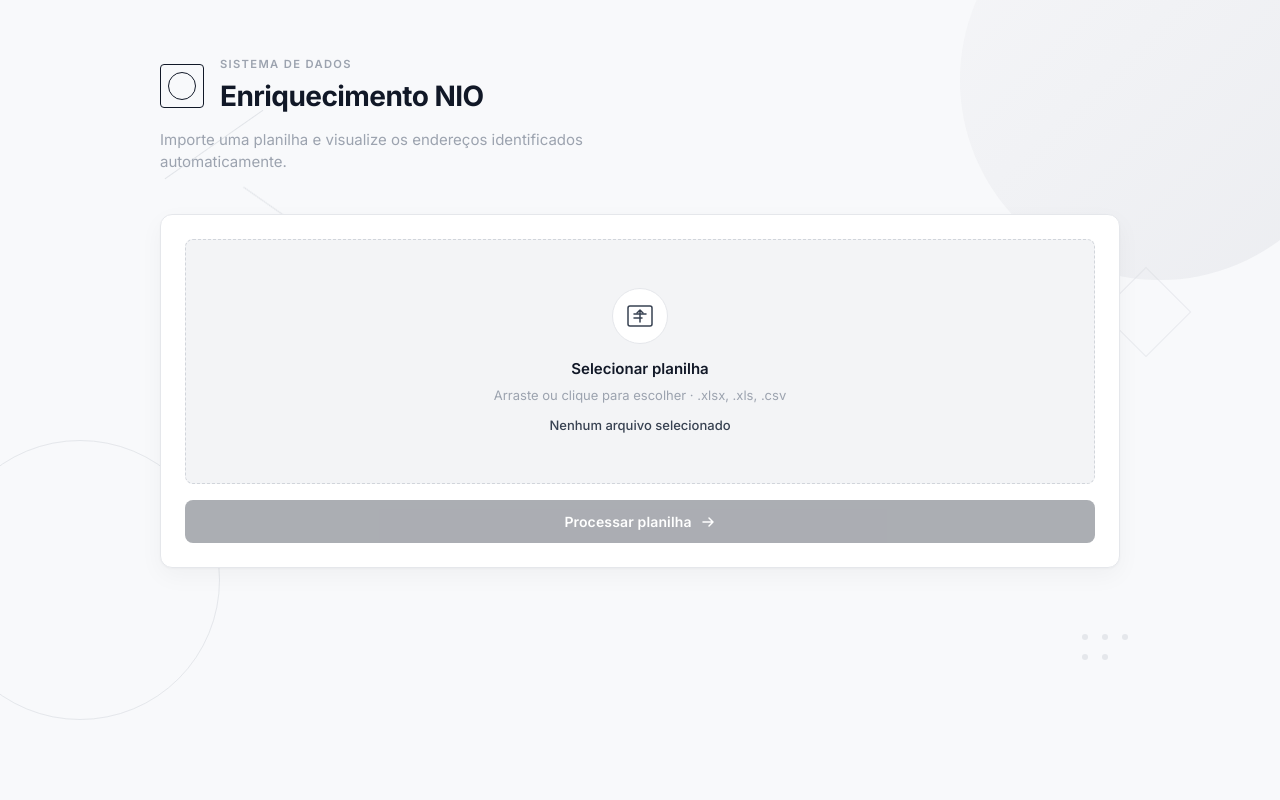
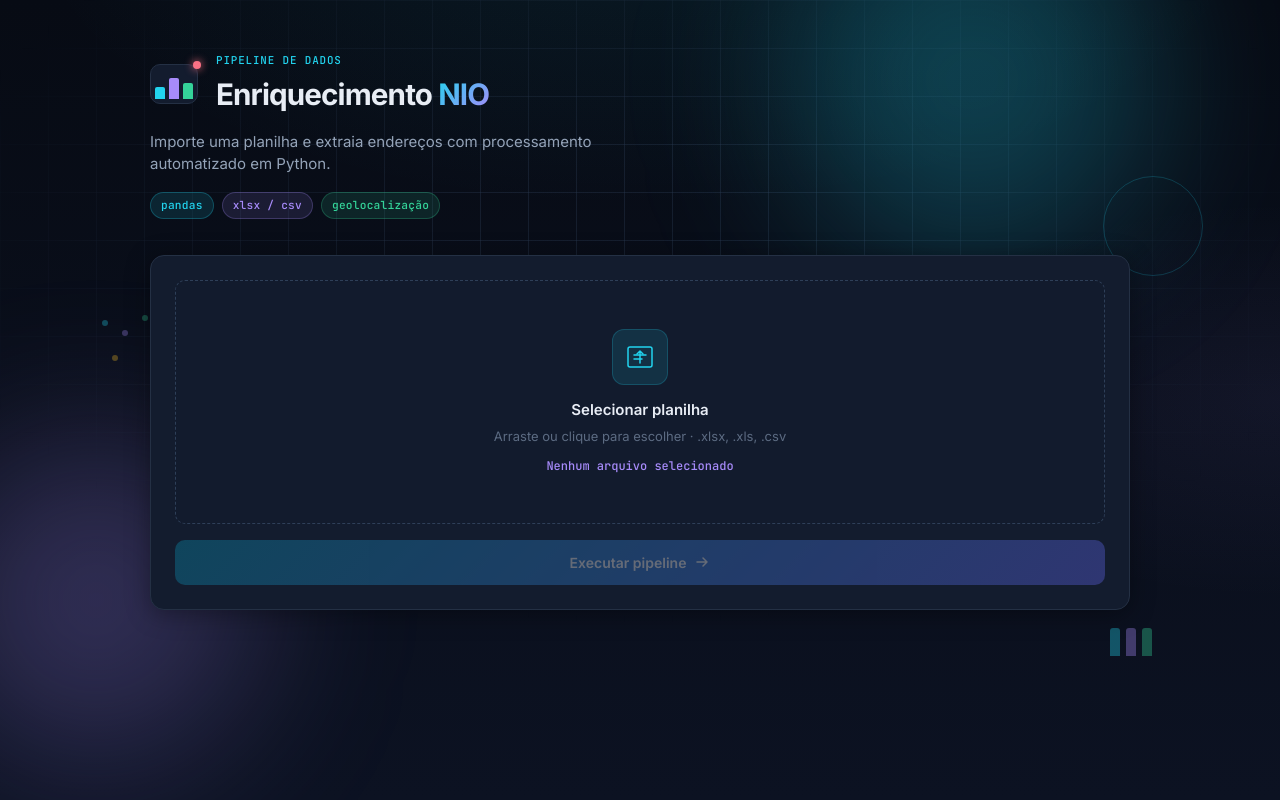
Before and after one commit to 0125mateus/mailing-enderecos, a Django app: page / in a window 1280 px wide. Run offline with Django 5.2, Linux system fonts and the light colour scheme.

Commit message:
Redesign com estética de ciência de dados: tema escuro e paleta viz.
Ciano, violeta e esmeralda com grid, tipografia mono e KPI cards.

Co-authored-by: Cursor <cursoragent@cursor.com>

```diff
--- a/static/css/style.css
+++ b/static/css/style.css
@@ -1,22 +1,39 @@
 :root {
-    --bg: #f8f9fb;
-    --surface: #ffffff;
-    --text: #111827;
-    --text-secondary: #374151;
-    --muted: #9ca3af;
-    --border: #e5e7eb;
-    --border-strong: #d1d5db;
-    --accent: #111827;
-    --accent-light: #f3f4f6;
-    --highlight: #f0fdf4;
-    --highlight-border: #bbf7d0;
-    --highlight-text: #166534;
-    --error: #991b1b;
-    --error-bg: #fef2f2;
-    --info-bg: #f9fafb;
-    --radius: 12px;
-    --radius-sm: 8px;
-    --shadow: 0 1px 3px rgba(0, 0, 0, 0.04), 0 8px 24px rgba(0, 0, 0, 0.04);
+    --bg-deep: #070b14;
+    --bg: #0c1222;
+    --surface: #131c2e;
+    --surface-hover: #182338;
+    --surface-elevated: #1a2740;
+    --text: #e8edf5;
+    --text-secondary: #94a3b8;
+    --muted: #5c6b82;
+    --border: #243044;
+    --border-light: #2e3f58;
+
+    --cyan: #22d3ee;
+    --cyan-dim: rgba(34, 211, 238, 0.12);
+    --cyan-glow: rgba(34, 211, 238, 0.25);
+
+    --violet: #a78bfa;
+    --violet-dim: rgba(167, 139, 250, 0.12);
+    --violet-glow: rgba(167, 139, 250, 0.25);
+
+    --emerald: #34d399;
+    --emerald-dim: rgba(52, 211, 153, 0.12);
+    --emerald-glow: rgba(52, 211, 153, 0.25);
+
+    --coral: #fb7185;
+    --amber: #fbbf24;
+    --indigo: #818cf8;
+
+    --error: #fca5a5;
+    --error-bg: rgba(248, 113, 113, 0.1);
+    --error-border: rgba(248, 113, 113, 0.3);
+
+    --radius: 14px;
+    --radius-sm: 10px;
+    --shadow: 0 4px 24px rgba(0, 0, 0, 0.35);
+    --font-mono: "JetBrains Mono", "Fira Code", monospace;
 }
 
 * {
@@ -26,14 +43,19 @@
 body {
     margin: 0;
     min-height: 100vh;
-    font-family: "Inter", system-ui, -apple-system, sans-serif;
-    background: var(--bg);
+    font-family: "Inter", system-ui, sans-serif;
+    background: var(--bg-deep);
     color: var(--text);
     line-height: 1.5;
     -webkit-font-smoothing: antialiased;
 }
 
-/* ── Geometric background ── */
+.mono {
+    font-family: var(--font-mono);
+    font-variant-numeric: tabular-nums;
+}
+
+/* ── Background ── */
 
 .geo-bg {
     position: fixed;
@@ -41,76 +63,101 @@ body {
     overflow: hidden;
     pointer-events: none;
     z-index: 0;
+    background:
+        radial-gradient(ellipse 80% 60% at 50% -10%, rgba(34, 211, 238, 0.08) 0%, transparent 60%),
+        radial-gradient(ellipse 60% 50% at 100% 50%, rgba(167, 139, 250, 0.06) 0%, transparent 50%),
+        linear-gradient(180deg, var(--bg-deep) 0%, var(--bg) 100%);
+}
+
+.geo-grid {
+    position: absolute;
+    inset: 0;
+    background-image:
+        linear-gradient(rgba(46, 63, 88, 0.35) 1px, transparent 1px),
+        linear-gradient(90deg, rgba(46, 63, 88, 0.35) 1px, transparent 1px);
+    background-size: 48px 48px;
+    mask-image: radial-gradient(ellipse 70% 60% at 50% 30%, black 20%, transparent 80%);
 }
 
 .geo-shape {
     position: absolute;
 }
 
-.geo-circle {
-    top: -120px;
-    right: -80px;
-    width: 400px;
-    height: 400px;
+.geo-glow {
     border-radius: 50%;
-    background: linear-gradient(135deg, #f3f4f6 0%, #e5e7eb 100%);
-    opacity: 0.7;
+    filter: blur(80px);
+}
+
+.geo-glow-cyan {
+    top: -100px;
+    right: 10%;
+    width: 360px;
+    height: 360px;
+    background: var(--cyan-glow);
+}
+
+.geo-glow-violet {
+    bottom: 5%;
+    left: -5%;
+    width: 320px;
+    height: 320px;
+    background: var(--violet-glow);
 }
 
 .geo-ring {
-    bottom: 10%;
-    left: -60px;
-    width: 280px;
-    height: 280px;
+    top: 22%;
+    right: 6%;
+    width: 100px;
+    height: 100px;
     border-radius: 50%;
-    border: 1px solid #d1d5db;
-    opacity: 0.5;
+    border: 1px solid rgba(34, 211, 238, 0.2);
 }
 
-.geo-square {
-    top: 35%;
-    right: 8%;
-    width: 64px;
-    height: 64px;
-    border: 1px solid #d1d5db;
-    transform: rotate(45deg);
-    opacity: 0.4;
+.geo-bars {
+    bottom: 18%;
+    right: 12%;
+    display: flex;
+    align-items: flex-end;
+    gap: 6px;
+    height: 48px;
+    opacity: 0.35;
 }
 
-.geo-line {
-    top: 18%;
-    left: 12%;
-    width: 120px;
-    height: 1px;
-    background: #d1d5db;
-    transform: rotate(-35deg);
-    opacity: 0.6;
+.geo-bars::before,
+.geo-bars::after {
+    content: "";
+    display: block;
+    border-radius: 3px 3px 0 0;
 }
 
-.geo-line::after {
+.geo-bars::before {
+    width: 10px;
+    height: 28px;
+    background: var(--cyan);
+    box-shadow: 16px 0 0 var(--violet), 32px 0 0 var(--emerald);
+}
+
+.geo-scatter {
+    top: 40%;
+    left: 8%;
+    width: 80px;
+    height: 60px;
+    opacity: 0.3;
+}
+
+.geo-scatter::before {
     content: "";
     position: absolute;
-    top: 80px;
-    left: 40px;
-    width: 60px;
-    height: 1px;
-    background: #d1d5db;
-    transform: rotate(70deg);
-}
-
-.geo-dots {
-    bottom: 20%;
-    right: 15%;
     width: 6px;
     height: 6px;
     border-radius: 50%;
-    background: #d1d5db;
+    background: var(--cyan);
     box-shadow:
-        20px 0 0 #d1d5db,
-        40px 0 0 #d1d5db,
-        20px 20px 0 #d1d5db,
-        0 20px 0 #d1d5db;
-    opacity: 0.5;
+        20px 10px 0 var(--violet),
+        40px -5px 0 var(--emerald),
+        55px 25px 0 var(--coral),
+        10px 35px 0 var(--amber),
+        65px 40px 0 var(--indigo);
 }
 
 /* ── Layout ── */
@@ -118,70 +165,131 @@ body {
 .container {
     position: relative;
     z-index: 1;
-    width: min(960px, calc(100% - 48px));
+    width: min(980px, calc(100% - 48px));
     margin: 0 auto;
-    padding: 56px 0 80px;
+    padding: 52px 0 80px;
 }
 
 /* ── Header ── */
 
 .header {
-    margin-bottom: 40px;
+    margin-bottom: 36px;
 }
 
 .brand {
     display: flex;
     align-items: center;
-    gap: 16px;
-    margin-bottom: 12px;
+    gap: 18px;
+    margin-bottom: 14px;
 }
 
 .brand-mark {
     position: relative;
-    width: 44px;
-    height: 44px;
-    flex-shrink: 0;
+    display: flex;
+    align-items: flex-end;
+    gap: 4px;
+    width: 48px;
+    height: 40px;
+    padding: 4px;
+    background: var(--surface);
+    border: 1px solid var(--border);
+    border-radius: var(--radius-sm);
 }
 
-.mark-square {
-    position: absolute;
-    inset: 0;
-    border: 1.5px solid var(--accent);
-    border-radius: 4px;
-    transform: rotate(0deg);
+.mark-bar {
+    flex: 1;
+    border-radius: 2px 2px 0 0;
 }
 
-.mark-circle {
+.mark-bar-1 {
+    height: 40%;
+    background: var(--cyan);
+}
+
+.mark-bar-2 {
+    height: 70%;
+    background: var(--violet);
+}
+
+.mark-bar-3 {
+    height: 55%;
+    background: var(--emerald);
+}
+
+.mark-dot {
     position: absolute;
-    top: 8px;
-    left: 8px;
-    width: 28px;
-    height: 28px;
-    border: 1.5px solid var(--accent);
+    top: -4px;
+    right: -4px;
+    width: 8px;
+    height: 8px;
     border-radius: 50%;
+    background: var(--coral);
+    box-shadow: 0 0 8px var(--coral);
 }
 
 .brand-label {
-    margin: 0 0 2px;
-    font-size: 0.7rem;
-    font-weight: 600;
-    letter-spacing: 0.12em;
+    margin: 0 0 4px;
+    font-family: var(--font-mono);
+    font-size: 0.68rem;
+    font-weight: 500;
+    letter-spacing: 0.08em;
     text-transform: uppercase;
-    color: var(--muted);
+    color: var(--cyan);
 }
 
 .header h1 {
     margin: 0;
-    font-size: 1.75rem;
+    font-size: 1.85rem;
     font-weight: 700;
-    letter-spacing: -0.02em;
+    letter-spacing: -0.03em;
+}
+
+.accent-nio {
+    background: linear-gradient(135deg, var(--cyan) 0%, var(--violet) 100%);
+    -webkit-background-clip: text;
+    -webkit-text-fill-color: transparent;
+    background-clip: text;
 }
 
 .header-desc {
-    margin: 0;
-    max-width: 480px;
+    margin: 0 0 16px;
+    max-width: 520px;
     font-size: 0.9375rem;
-    color: var(--muted);
+    color: var(--text-secondary);
+}
+
+.header-tags {
+    display: flex;
+    flex-wrap: wrap;
+    gap: 8px;
+}
+
+.tag {
+    padding: 4px 10px;
+    border-radius: 999px;
+    font-family: var(--font-mono);
+    font-size: 0.7rem;
+    font-weight: 500;
+    letter-spacing: 0.02em;
+    border: 1px solid transparent;
+}
+
+.tag-cyan {
+    color: var(--cyan);
+    background: var(--cyan-dim);
+    border-color: rgba(34, 211, 238, 0.25);
+}
+
+.tag-violet {
+    color: var(--violet);
+    background: var(--violet-dim);
+    border-color: rgba(167, 139, 250, 0.25);
+}
+
+.tag-emerald {
+    color: var(--emerald);
+    background: var(--emerald-dim);
+    border-color: rgba(52, 211, 153, 0.25);
 }
 
 /* ── Cards ── */
@@ -207,17 +315,18 @@ body {
     align-items: center;
     gap: 6px;
     padding: 48px 24px;
-    border: 1px dashed var(--border-strong);
+    border: 1px dashed var(--border-light);
     border-radius: var(--radius-sm);
-    background: var(--accent-light);
+    background: rgba(19, 28, 46, 0.6);
     cursor: pointer;
     text-align: center;
-    transition: border-color 0.2s, background 0.2s;
+    transition: border-color 0.2s, background 0.2s, box-shadow 0.2s;
 }
 
 .upload-area:hover {
-    border-color: var(--accent);
-    background: #fafafa;
+    border-color: var(--cyan);
+    background: var(--surface-hover);
+    box-shadow: 0 0 0 1px rgba(34, 211, 238, 0.1), 0 0 24px rgba(34, 211, 238, 0.06);
 }
 
 .upload-icon {
@@ -227,10 +336,10 @@ body {
     width: 56px;
     height: 56px;
     margin-bottom: 8px;
-    border-radius: 50%;
-    background: var(--surface);
-    border: 1px solid var(--border);
-    color: var(--text-secondary);
+    border-radius: 12px;
+    background: var(--cyan-dim);
+    border: 1px solid rgba(34, 211, 238, 0.2);
+    color: var(--cyan);
 }
 
 .upload-area strong {
@@ -247,8 +356,10 @@ body {
 
 .file-name {
     margin-top: 4px;
+    font-family: var(--font-mono);
     font-weight: 500;
-    color: var(--text-secondary);
+    font-size: 0.75rem;
+    color: var(--violet);
 }
 
 #btn-processar {
@@ -258,21 +369,22 @@ body {
     gap: 8px;
     width: 100%;
     margin-top: 16px;
-    padding: 13px 20px;
+    padding: 14px 20px;
     border: none;
     border-radius: var(--radius-sm);
-    background: var(--accent);
+    background: linear-gradient(135deg, #0891b2 0%, #6366f1 100%);
     color: #fff;
     font-family: inherit;
     font-size: 0.875rem;
     font-weight: 600;
-    letter-spacing: 0.01em;
     cursor: pointer;
-    transition: opacity 0.2s, transform 0.15s;
+    transition: opacity 0.2s, transform 0.15s, box-shadow 0.2s;
+    box-shadow: 0 4px 16px rgba(99, 102, 241, 0.3);
 }
 
 #btn-processar:not(:disabled):hover {
-    opacity: 0.88;
+    opacity: 0.92;
+    box-shadow: 0 6px 24px rgba(99, 102, 241, 0.4);
 }
 
 #btn-processar:not(:disabled):active {
--- a/templates/index.html
+++ b/templates/index.html
@@ -8,31 +8,39 @@
     {% load static %}
     <link rel="preconnect" href="https://fonts.googleapis.com">
     <link rel="preconnect" href="https://fonts.gstatic.com" crossorigin>
-    <link href="https://fonts.googleapis.com/css2?family=Inter:wght@400;500;600;700&display=swap" rel="stylesheet">
+    <link href="https://fonts.googleapis.com/css2?family=Inter:wght@400;500;600;700&family=JetBrains+Mono:wght@400;500;600;700&display=swap" rel="stylesheet">
     <link rel="stylesheet" href="{% static 'css/style.css' %}">
 </head>
 <body>
     <div class="geo-bg" aria-hidden="true">
-        <div class="geo-shape geo-circle"></div>
+        <div class="geo-grid"></div>
+        <div class="geo-shape geo-glow geo-glow-cyan"></div>
+        <div class="geo-shape geo-glow geo-glow-violet"></div>
         <div class="geo-shape geo-ring"></div>
-        <div class="geo-shape geo-square"></div>
-        <div class="geo-shape geo-line"></div>
-        <div class="geo-shape geo-dots"></div>
+        <div class="geo-shape geo-bars"></div>
+        <div class="geo-shape geo-scatter"></div>
     </div>
 
     <main class="container">
         <header class="header">
             <div class="brand">
                 <div class="brand-mark">
-                    <span class="mark-square"></span>
-                    <span class="mark-circle"></span>
+                    <span class="mark-bar mark-bar-1"></span>
+                    <span class="mark-bar mark-bar-2"></span>
+                    <span class="mark-bar mark-bar-3"></span>
+                    <span class="mark-dot"></span>
                 </div>
                 <div>
-                    <p class="brand-label">Sistema de dados</p>
-                    <h1>Enriquecimento NIO</h1>
+                    <p class="brand-label">Pipeline de dados</p>
+                    <h1>Enriquecimento <span class="accent-nio">NIO</span></h1>
                 </div>
             </div>
-            <p class="header-desc">Importe uma planilha e visualize os endereços identificados automaticamente.</p>
+            <p class="header-desc">Importe uma planilha e extraia endereços com processamento automatizado em Python.</p>
+            <div class="header-tags">
+                <span class="tag tag-cyan">pandas</span>
+                <span class="tag tag-violet">xlsx / csv</span>
+                <span class="tag tag-emerald">geolocalização</span>
+            </div>
         </header>
 
         <section class="upload-card">
@@ -51,7 +59,7 @@
             </label>
 
             <button type="button" id="btn-processar" disabled>
-                <span>Processar planilha</span>
+                <span>Executar pipeline</span>
                 <svg width="16" height="16" viewBox="0 0 16 16" fill="none" aria-hidden="true">
                     <path d="M3 8h10M9 4l4 4-4 4" stroke="currentColor" stroke-width="1.5" stroke-linecap="round" stroke-linejoin="round"/>
                 </svg>
```
Also changed, not shown: other parts of static/css/style.css (+83 -76 lines), other parts of templates/index.html (+12 -12 lines).
